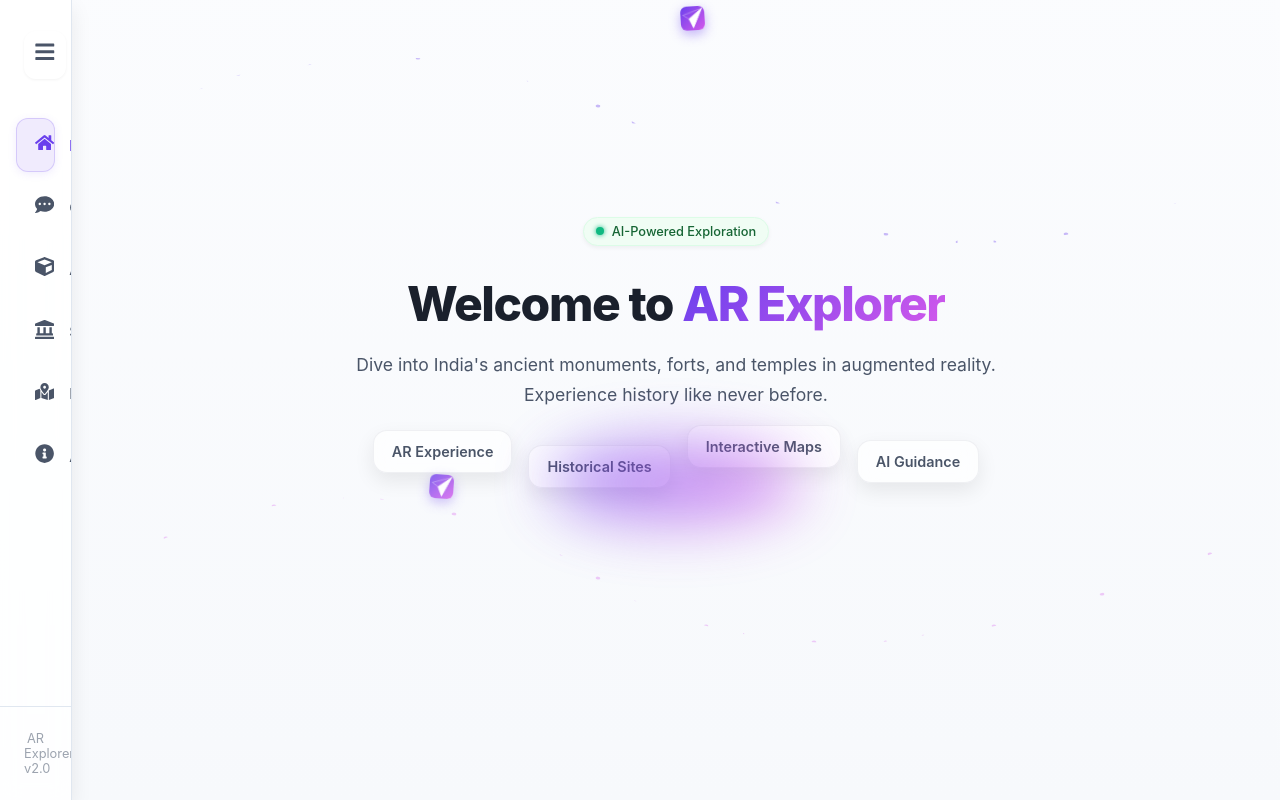
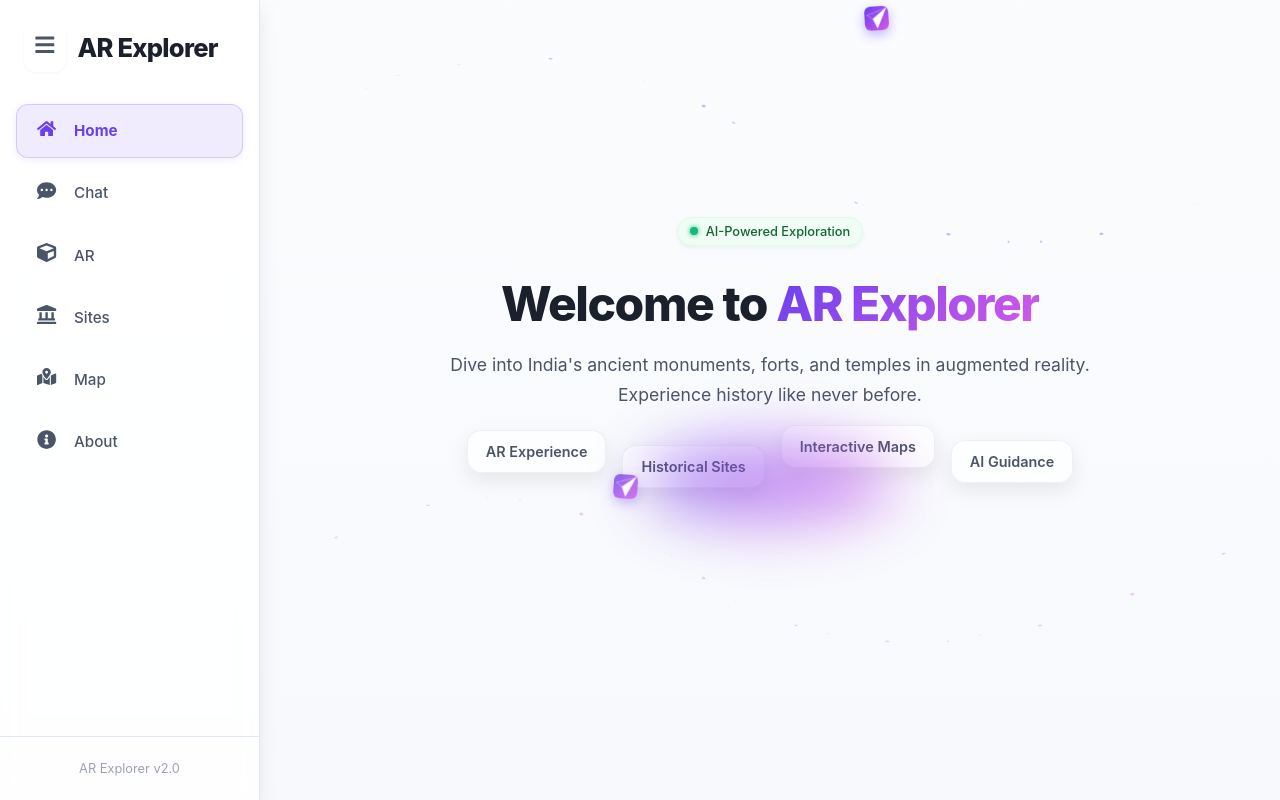
Before and after one commit to trilliontipp/SIHH, a React (Create React App) app in the folder frontend/: page / in a window 1280 px wide. Built offline with nearby package versions, Linux system fonts and the light colour scheme; the HTML template or start-up script is replaced by a standard one.

Commit message:
Update App.jsx

```diff
--- a/frontend/src/App.jsx
+++ b/frontend/src/App.jsx
@@ -13,21 +13,21 @@ import Chat from "./pages/Chat.jsx";
 
 // Global styles object for consistent theme application
 const globalStyles = {
-  mainBackground: "linear-gradient(180deg, #fbfcfe 0%, #f7f9fc 100%)", // Light, subtle background
-  cardBackground: "rgba(255, 255, 255, 0.85)", // Slightly opaque white for frosted look
-  borderColor: "#e0e7f0", // Light subtle border
+  mainBackground: "linear-gradient(180deg, #fbfcfe 0%, #f7f9fc 100%)",
+  cardBackground: "rgba(255, 255, 255, 0.85)",
+  borderColor: "#e0e7f0",
   shadowLight: "0 4px 12px rgba(0, 0, 0, 0.06)",
   shadowMedium: "0 8px 20px rgba(0, 0, 0, 0.08)",
   shadowHeavy: "0 15px 40px rgba(0, 0, 0, 0.08)",
-  primaryColor: "#6a40ed", // Main purple
-  secondaryColor: "#d459eb", // Main pink
+  primaryColor: "#6a40ed",
+  secondaryColor: "#d459eb",
   textColorPrimary: "#1a202c",
   textColorSecondary: "#4a5568",
   textColorMuted: "#9ca3af",
   successGreen: "#10b981",
   successBg: "#f0fdf4",
   successBorder: "#dcfce7",
-  borderRadiusBase: "12px", // Consistent border radius
+  borderRadiusBase: "12px",
   borderRadiusLarge: "16px",
   borderRadiusXLarge: "20px",
   fontFamily: "'Inter', -apple-system, BlinkMacSystemFont, 'Segoe UI', Roboto, sans-serif",
@@ -46,9 +46,10 @@ const Sidebar = ({ sidebarOpen, setSidebarOpen, isMobile }) => {
 
   const location = useLocation();
 
-  // Corrected sidebar width logic for mobile
-  const sidebarWidth = isMobile ? (sidebarOpen ? "260px" : "0px") : (sidebarOpen ? "260px" : "72px");
-  const showSidebarContent = sidebarOpen || !isMobile; // Show text labels if sidebar is open or on desktop
+  const sidebarWidth = isMobile ? "260px" : (sidebarOpen ? "260px" : "72px");
+  // Corrected logic: Show text only when the sidebar is explicitly open.
+  // This fixes the desktop collapsed view.
+  const showText = sidebarOpen;
   const iconSize = isMobile ? "1.2rem" : "1.35rem";
   const menuGap = isMobile ? "8px" : "15px";
 
@@ -58,30 +59,33 @@ const Sidebar = ({ sidebarOpen, setSidebarOpen, isMobile }) => {
         position: "fixed",
         top: 0,
         left: 0,
-        width: sidebarWidth, // This now correctly shrinks to 0 on mobile when closed
+        width: sidebarWidth,
         height: "100%",
         background: globalStyles.cardBackground,
         backdropFilter: "blur(10px)",
         borderRight: `1px solid ${globalStyles.borderColor}`,
-        transition: "width 0.3s cubic-bezier(0.4, 0, 0.2, 1), background-color 0.3s ease",
+        // Use transform for smooth slide-in/out on mobile
+        transform: isMobile && !sidebarOpen ? 'translateX(-100%)' : 'translateX(0)',
+        transition: "width 0.3s cubic-bezier(0.4, 0, 0.2, 1), transform 0.3s cubic-bezier(0.4, 0, 0.2, 1)",
         display: "flex",
         flexDirection: "column",
         paddingTop: "24px",
         zIndex: 1000,
         boxShadow: globalStyles.shadowMedium,
-        overflow: "hidden", // Important to prevent content spill when width is 0
+        overflow: "hidden",
       }}
     >
       <div style={{
         display: "flex",
         alignItems: "center",
-        paddingLeft: showSidebarContent ? "24px" : "20px",
+        paddingLeft: showText ? "24px" : "20px",
         paddingRight: "24px",
         marginBottom: "32px",
         gap: "12px",
-        opacity: showSidebarContent ? 1 : 0, // Hide logo text on mobile when collapsed
         transition: "opacity 0.3s ease",
       }}>
+        {/* Hamburger button is now only for DESKTOP */}
+        {!isMobile && (
           <button
             onClick={() => setSidebarOpen(!sidebarOpen)}
             style={{
@@ -96,25 +100,27 @@ const Sidebar = ({ sidebarOpen, setSidebarOpen, isMobile }) => {
               boxShadow: "0 1px 3px rgba(0,0,0,0.05)",
             }}
             onMouseEnter={(e) => {
-            e.target.style.backgroundColor = "#f0f2f5";
-            e.target.style.color = globalStyles.textColorPrimary;
-            e.target.style.boxShadow = "0 2px 5px rgba(0,0,0,0.1)";
+              e.currentTarget.style.backgroundColor = "#f0f2f5";
+              e.currentTarget.style.color = globalStyles.textColorPrimary;
+              e.currentTarget.style.boxShadow = "0 2px 5px rgba(0,0,0,0.1)";
             }}
             onMouseLeave={(e) => {
-            e.target.style.backgroundColor = "transparent";
-            e.target.style.color = globalStyles.textColorSecondary;
-            e.target.style.boxShadow = "0 1px 3px rgba(0,0,0,0.05)";
+              e.currentTarget.style.backgroundColor = "transparent";
+              e.currentTarget.style.color = globalStyles.textColorSecondary;
+              e.currentTarget.style.boxShadow = "0 1px 3px rgba(0,0,0,0.05)";
             }}
           >
             <FaBars />
           </button>
-        {showSidebarContent && (
+        )}
+        {showText && (
           <h2 style={{
             fontSize: "1.6rem",
             fontWeight: "800",
             color: globalStyles.textColorPrimary,
             margin: 0,
-            letterSpacing: "-0.03em"
+            letterSpacing: "-0.03em",
+            whiteSpace: "nowrap", // Prevent text wrapping during transition
           }}>
             AR Explorer
           </h2>
@@ -125,7 +131,7 @@ const Sidebar = ({ sidebarOpen, setSidebarOpen, isMobile }) => {
         style={{
           display: "flex",
           flexDirection: "column",
-          padding: showSidebarContent ? "0 16px" : "0 12px",
+          padding: showText ? "0 16px" : "0 12px",
           gap: "8px",
         }}
       >
@@ -133,10 +139,11 @@ const Sidebar = ({ sidebarOpen, setSidebarOpen, isMobile }) => {
           <NavLink
             key={item.name}
             to={item.path}
+            onClick={() => { if (isMobile) setSidebarOpen(false); }} // Close sidebar on nav click on mobile
             style={({ isActive }) => ({
               display: "flex",
               alignItems: "center",
-              gap: showSidebarContent ? menuGap : "0",
+              gap: showText ? menuGap : "0",
               padding: "14px 18px",
               borderRadius: globalStyles.borderRadiusBase,
               textDecoration: "none",
@@ -145,7 +152,7 @@ const Sidebar = ({ sidebarOpen, setSidebarOpen, isMobile }) => {
               fontWeight: isActive ? "700" : "500",
               fontSize: "0.95rem",
               transition: "all 0.2s cubic-bezier(0.4, 0, 0.2, 1)",
-              justifyContent: showSidebarContent ? "flex-start" : "center",
+              justifyContent: showText ? "flex-start" : "center",
               cursor: "pointer",
               border: isActive ? `1px solid rgba(106, 64, 237, 0.2)` : `1px solid transparent`,
               boxShadow: isActive ? "0 2px 8px rgba(106, 64, 237, 0.1)" : "none",
@@ -153,26 +160,27 @@ const Sidebar = ({ sidebarOpen, setSidebarOpen, isMobile }) => {
             onMouseEnter={(e) => {
               const isActive = location.pathname === item.path;
               if (!isActive) {
-                e.target.style.backgroundColor = "#f0f2f5";
-                e.target.style.color = globalStyles.textColorPrimary;
-                e.target.style.boxShadow = "0 1px 4px rgba(0,0,0,0.08)";
+                e.currentTarget.style.backgroundColor = "#f0f2f5";
+                e.currentTarget.style.color = globalStyles.textColorPrimary;
+                e.currentTarget.style.boxShadow = "0 1px 4px rgba(0,0,0,0.08)";
               }
             }}
             onMouseLeave={(e) => {
               const isActive = location.pathname === item.path;
               if (!isActive) {
-                e.target.style.backgroundColor = "transparent";
-                e.target.style.color = globalStyles.textColorSecondary;
-                e.target.style.boxShadow = "none";
+                e.currentTarget.style.backgroundColor = "transparent";
+                e.currentTarget.style.color = globalStyles.textColorSecondary;
+                e.currentTarget.style.boxShadow = "none";
               }
             }}
           >
-            <span style={{ fontSize: "1.2rem" }}>
+            <span style={{ fontSize: "1.2rem", minWidth: "24px", textAlign: "center" }}>
               {item.icon}
             </span>
-            {showSidebarContent && (
+            {showText && (
               <span style={{
-                opacity: 1, // Always visible if showSidebarContent is true
+                whiteSpace: "nowrap",
+                opacity: 1,
                 transition: "opacity 0.3s ease 0.1s"
               }}>
                 {item.name}
@@ -182,7 +190,7 @@ const Sidebar = ({ sidebarOpen, setSidebarOpen, isMobile }) => {
         ))}
       </nav>
 
-      {showSidebarContent && (
+      {showText && (
         <div
           style={{
             marginTop: "auto",
@@ -191,8 +199,9 @@ const Sidebar = ({ sidebarOpen, setSidebarOpen, isMobile }) => {
             fontSize: "0.8rem",
             color: globalStyles.textColorMuted,
             textAlign: "center",
-            opacity: 1, // Always visible if showSidebarContent is true
-            transition: "opacity 0.3s ease 0.2s"
+            opacity: 1,
+            transition: "opacity 0.3s ease 0.2s",
+            whiteSpace: "nowrap",
           }}
         >
           AR Explorer v2.0
@@ -211,37 +220,40 @@ function AppWrapper() {
     const handleResize = () => setIsMobile(window.innerWidth < 768);
     handleResize();
     window.addEventListener("resize", handleResize);
+    // On mobile, start with the sidebar closed
+    if (window.innerWidth < 768) {
+      setSidebarOpen(false);
+    } else {
+      setSidebarOpen(true);
+    }
     return () => window.removeEventListener("resize", handleResize);
   }, []);
 
+  useEffect(() => {
+    if (isMobile) {
+      setSidebarOpen(false);
+    } else {
+      setSidebarOpen(true);
+    }
+  }, [isMobile]);
+
   const isHomePage = location.pathname === "/";
   const isChatPage = location.pathname === "/chat";
-  const isARPage = location.pathname === "/ar"; // Explicitly define AR page
-
-  // Sidebar is always present for navigation, but its width and content visibility change
-  const showSidebar = true;
+  const isARPage = location.pathname === "/ar";
+  const isFullScreenPage = isHomePage || isChatPage || isARPage;
 
   // Header appears on all pages except Home and Chat
   const showHeader = !isHomePage && !isChatPage;
 
   // Mobile specific: Overlay for when sidebar is open and it's a mobile device
-  const showOverlay = isMobile && sidebarOpen && showSidebar;
+  const showOverlay = isMobile && sidebarOpen;
 
-  // Corrected logic for main content margin based on sidebar state and mobile
-  const mainMarginLeft = showSidebar
-    ? (isMobile ? (sidebarOpen ? "260px" : "0px") : (sidebarOpen ? "260px" : "72px"))
-    : "0";
-
-  // Header's left position also needs to dynamically adjust based on sidebar state and mobile
-  const headerLeft = showSidebar
-    ? (isMobile ? (sidebarOpen ? "260px" : "0px") : (sidebarOpen ? "260px" : "72px"))
-    : "0";
+  // CORRECTED LOGIC: On mobile, margin is always 0. On desktop, it changes.
+  const mainMarginLeft = isMobile ? "0px" : (sidebarOpen ? "260px" : "72px");
+  const headerLeft = isMobile ? "0px" : (sidebarOpen ? "260px" : "72px");
 
   // Header margin-top is only applied if the header is shown
   const mainMarginTop = showHeader ? "72px" : "0";
-
-  // Adjust padding for main content based on whether it's Home/Chat or other pages
-  const mainContentPadding = isHomePage || isChatPage ? "0" : "40px";
 
   return (
     <div style={{
@@ -251,8 +263,33 @@ function AppWrapper() {
       background: globalStyles.mainBackground,
       color: globalStyles.textColorPrimary,
     }}>
-      {/* Sidebar - always rendered but width controlled by sidebarOpen and isMobile */}
-      {showSidebar && <Sidebar sidebarOpen={sidebarOpen} setSidebarOpen={setSidebarOpen} isMobile={isMobile} />}
+      <Sidebar sidebarOpen={sidebarOpen} setSidebarOpen={setSidebarOpen} isMobile={isMobile} />
+
+      {/* MOBILE-ONLY Hamburger button. Lives outside the sidebar so it's always visible */}
+      {isMobile && (
+        <button
+          onClick={() => setSidebarOpen(!sidebarOpen)}
+          style={{
+            position: 'fixed',
+            top: '16px',
+            left: '16px',
+            zIndex: 1001, // Above the sidebar
+            background: globalStyles.cardBackground,
+            border: `1px solid ${globalStyles.borderColor}`,
+            color: globalStyles.textColorSecondary,
+            fontSize: '1.2rem',
+            cursor: 'pointer',
+            padding: '10px',
+            borderRadius: globalStyles.borderRadiusBase,
+            boxShadow: globalStyles.shadowLight,
+            display: 'flex',
+            alignItems: 'center',
+            justifyContent: 'center'
+          }}
+        >
+          <FaBars />
+        </button>
+      )}
 
       {/* Overlay for mobile when sidebar is open */}
       {showOverlay && (
@@ -265,7 +302,7 @@ function AppWrapper() {
             width: "100vw",
             height: "100vh",
             backgroundColor: "rgba(0, 0, 0, 0.3)",
-            zIndex: 900,
+            zIndex: 999, // Below sidebar but above content
             transition: "all 0.3s ease",
           }}
         />
@@ -277,7 +314,7 @@ function AppWrapper() {
           position: "fixed",
           top: 0,
           right: 0,
-          left: headerLeft, // Dynamically adjust left based on sidebar and mobile
+          left: headerLeft,
           height: "72px",
           background: globalStyles.cardBackground,
           backdropFilter: "blur(10px)",
@@ -285,12 +322,11 @@ function AppWrapper() {
           color: globalStyles.textColorPrimary,
           display: "flex",
           alignItems: "center",
-          padding: "0 24px", // Responsive padding
+          padding: "0 24px",
           zIndex: 900,
           transition: "left 0.3s cubic-bezier(0.4, 0, 0.2, 1)",
           boxShadow: globalStyles.shadowLight,
         }}>
-          {/* AI-Powered Experience Status Indicator */}
           <div style={{
             display: "flex",
             alignItems: "center",
@@ -299,7 +335,7 @@ function AppWrapper() {
             backgroundColor: globalStyles.successBg,
             border: `1px solid ${globalStyles.successBorder}`,
             borderRadius: "18px",
-            fontSize: "0.75rem", // Smaller font for mobile
+            fontSize: "0.75rem",
             color: "#166534",
             fontWeight: "600",
           }}>
@@ -318,7 +354,6 @@ function AppWrapper() {
             alignItems: "center",
             gap: "16px"
           }}>
-            {/* The "Explore • Discover • Experience" Tagline */}
             <div style={{
               padding: "8px 16px",
               borderRadius: globalStyles.borderRadiusXLarge,
@@ -336,47 +371,33 @@ function AppWrapper() {
         </header>
       )}
 
-      {/* Main content area */}
       <main
         style={{
           flex: 1,
-          marginLeft: mainMarginLeft, // This now correctly accounts for mobile collapsed sidebar
+          marginLeft: mainMarginLeft,
           marginTop: mainMarginTop,
           minHeight: "100vh",
           background: globalStyles.mainBackground,
           color: globalStyles.textColorPrimary,
           boxSizing: "border-box",
           overflow: "auto",
-          transition: "all 0.3s cubic-bezier(0.4, 0, 0.2, 1)",
+          transition: "margin-left 0.3s cubic-bezier(0.4, 0, 0.2, 1)", // Only transition margin
         }}
       >
         <div style={{
           width: "100%",
-          maxWidth: "1200px", // Keep max-width for content readability on larger screens
+          maxWidth: "1200px",
           margin: "0 auto",
-          padding: mainContentPadding, // Apply padding to content within main
-          // Responsive horizontal padding for content inside main
-          paddingLeft: isMobile ? "16px" : (isHomePage || isChatPage ? "0" : "32px"),
-          paddingRight: isMobile ? "16px" : (isHomePage || isChatPage ? "0" : "32px"),
-          paddingTop: isHomePage || isChatPage ? "0" : "40px", // Consistent top padding for non-special pages
-          paddingBottom: isHomePage || isChatPage ? "0" : "40px",
+          // Corrected padding logic for full-screen pages
+          padding: isFullScreenPage ? "0" : "40px",
+          paddingLeft: isMobile || isFullScreenPage ? (isFullScreenPage ? "0" : "16px") : "32px",
+          paddingRight: isMobile || isFullScreenPage ? (isFullScreenPage ? "0" : "16px") : "32px",
         }}>
           <Routes>
             <Route path="/" element={<Home />} />
             <Route path="/chat" element={<Chat />} />
-            <Route path="/ar" element={
-              <div style={{
-                // AR page specific styles to ensure it takes full available space without padding from AppWrapper
-                width: "100%",
-                height: "calc(100vh - " + (showHeader ? "72px" : "0px") + ")", // Adjust height to account for header
-                marginTop: showHeader ? "72px" : "0", // Push content down if header exists
-                marginLeft: mainMarginLeft, // Align AR content with the main layout flow
-                overflow: "hidden", // Important for AR to fill space correctly
-                backgroundColor: "#000", // Black background for AR immersion, AR.jsx can override if needed
-              }}>
-                <AR />
-              </div>
-            } />
+            {/* REMOVED the problematic wrapper div. The AR component can now fill its container correctly. */}
+            <Route path="/ar" element={<AR />} />
             <Route path="/sites" element={<Sites />} />
             <Route path="/sites/:id" element={<SiteDetail />} />
             <Route path="/map" element={<Map />} />
```
Lines whose indentation alone changed are shown as unchanged.
